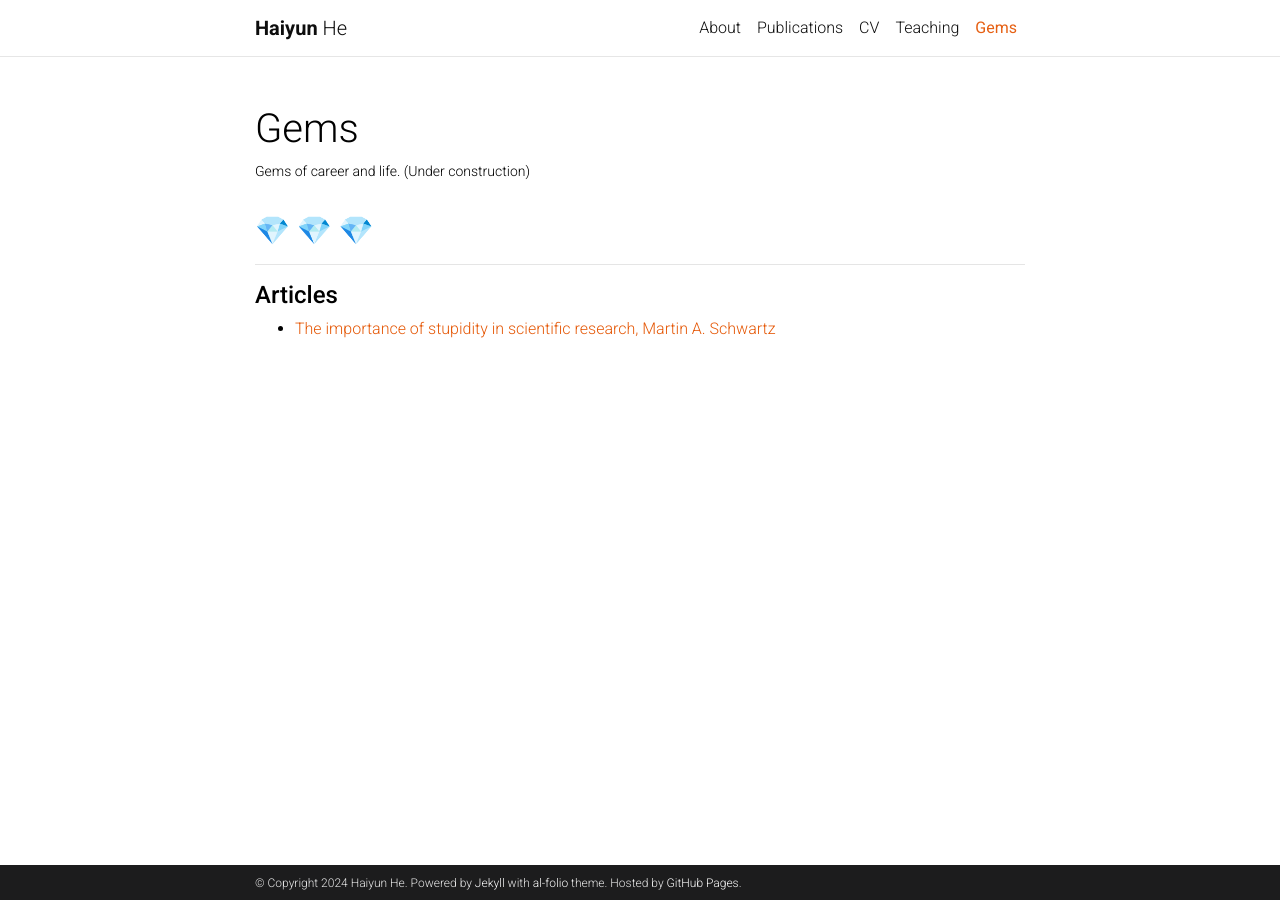
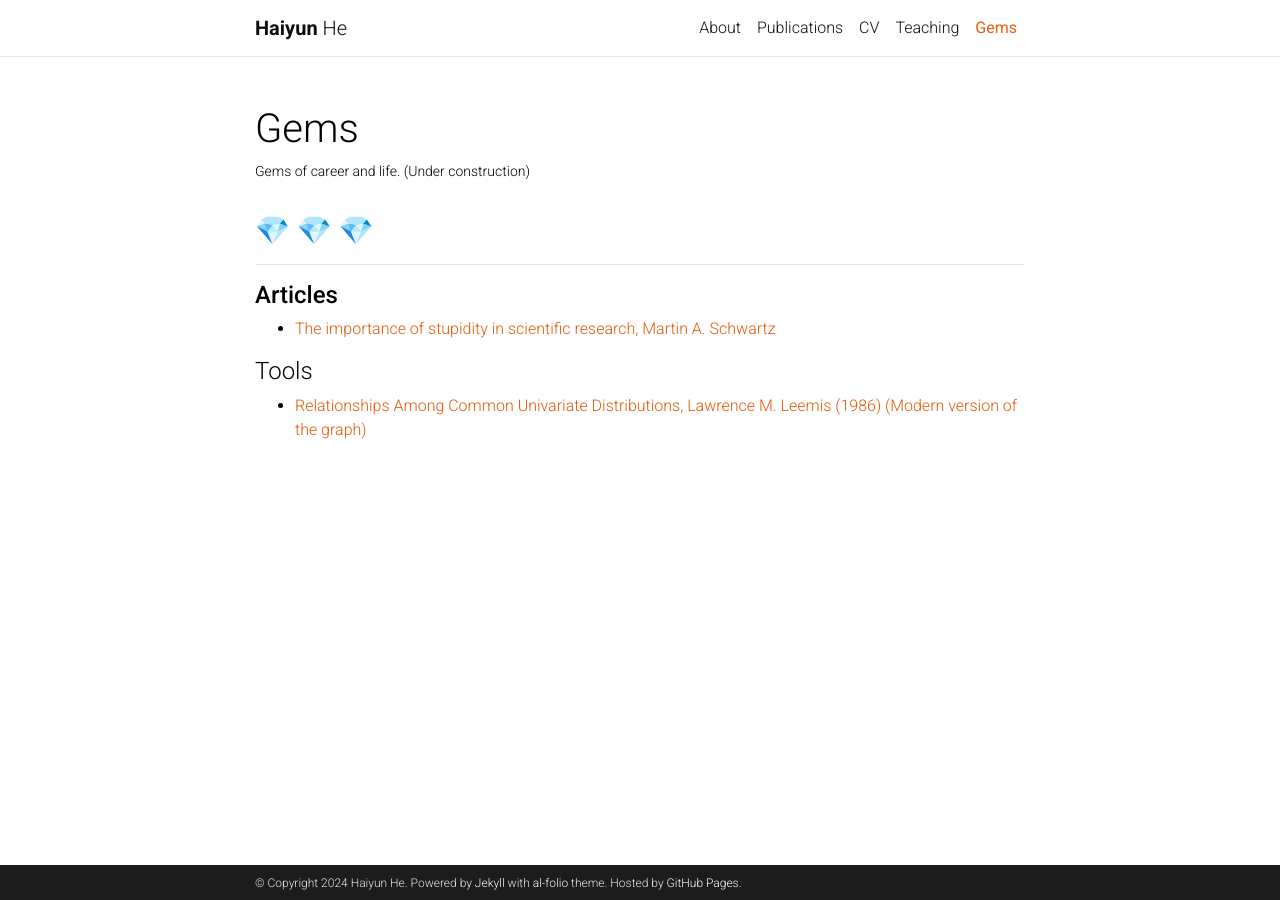
Before and after one commit to haiyun-he/haiyun-he.github.io, a Jekyll site: the page built from _pages/gems.md, in a window 1280 px wide. Built offline with Jekyll 4.4.1, drawn with Linux system fonts in a browser that asks for light colours; emoji names are drawn with the system emoji font; comment, search, counter and statistics services are not loaded; a style sheet for code colours, icons or effects is not loaded.

Commit message:
Update gems.md

```diff
--- a/_pages/gems.md
+++ b/_pages/gems.md
@@ -18,3 +18,7 @@ Organize your courses by years, topics, or universities, however you like! -->
 #### **Articles**
 
 - [The importance of stupidity in scientific research, Martin A. Schwartz](https://web.stanford.edu/~fukamit/schwartz-2008.pdf)
+
+
+#### Tools
+- [Relationships Among Common Univariate Distributions, Lawrence M. Leemis (1986)](https://www.jstor.org/stable/pdf/2684876.pdf)  [(Modern version of the graph)](https://www.math.wustl.edu/~jmding/math493/dist.pdf)
```
